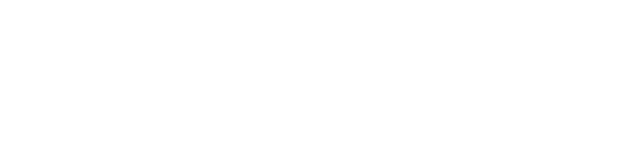
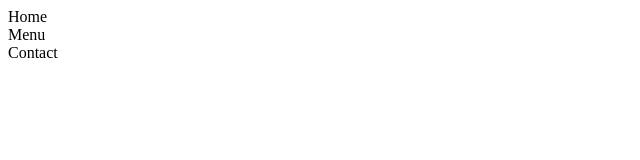
Before and after one commit to Chance093/odin-project-restaurant-page, a website: page dist/index.html in a window 1280 px wide. Shown: the whole page, without its empty margins (0-640 px from the left). Drawn offline with Linux system fonts and the light colour scheme.

Commit message:
Add navbar to html

```diff
--- a/dist/index.html
+++ b/dist/index.html
@@ -10,6 +10,11 @@
 </head>
 
 <body>
+    <header class="navbar">
+        <div class="home">Home</div>
+        <div class="menu">Menu</div>
+        <div class="contact">Contact</div>
+    </header>
     <div id="content"></div>
 </body>
 
```
